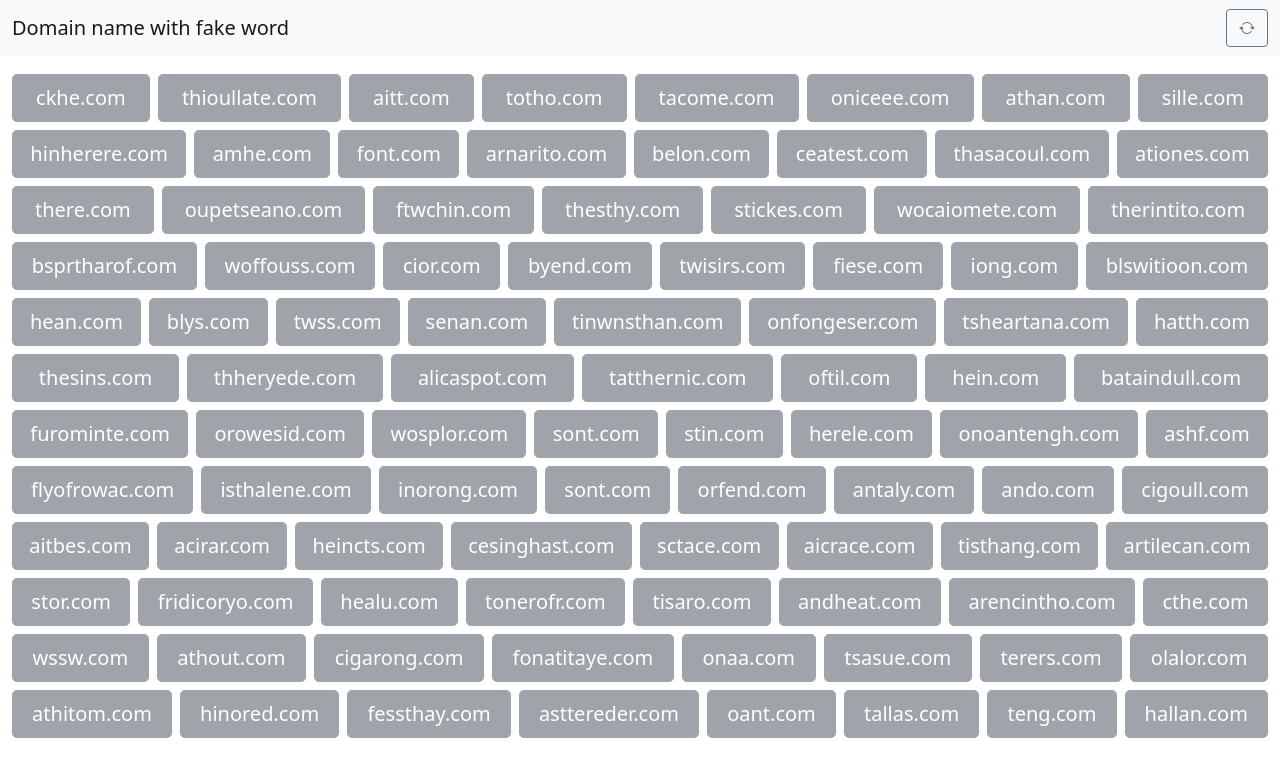
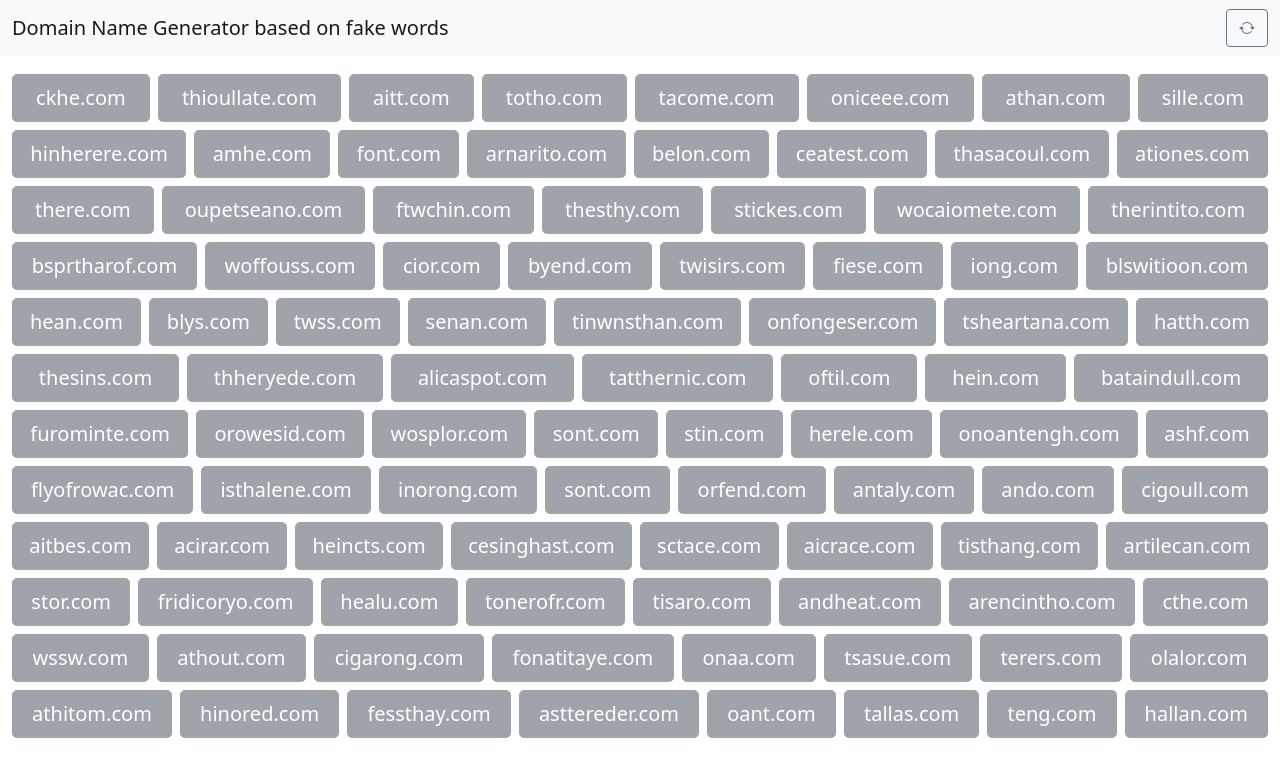
Before and after one commit to donzellt/DNG, a plain HTML site: page index.html in a window 1280 px wide. Drawn offline with nearby package versions, Linux system fonts and the light colour scheme; no server answers.

Commit message:
Update index.html

```diff
--- a/index.html
+++ b/index.html
@@ -8,21 +8,14 @@
     <!-- Bootstrap CSS -->
     <link href="https://cdn.jsdelivr.net/npm/bootstrap@5.0.0-beta3/dist/css/bootstrap.min.css" rel="stylesheet" integrity="sha384-eOJMYsd53ii+scO/bJGFsiCZc+5NDVN2yr8+0RDqr0Ql0h+rP48ckxlpbzKgwra6" crossorigin="anonymous">
     <link rel="stylesheet" href="https://cdn.jsdelivr.net/npm/bootstrap-icons@1.4.1/font/bootstrap-icons.css">
-	<title>Domain name with fake word</title>
-	<style>
-	* {
-		-webkit-appearance: none;
-		-moz-appearance: none;
-		appearance: none;
-	}
-	</style>
+	<title>Domain Name Generator based on fake words</title>
 </head>
 
 <body>
 
     <nav class="navbar fixed-top navbar-light bg-light">
 		<div class="container-fluid">
-			<a class="navbar-brand">Domain name with fake word</a>
+			<a class="navbar-brand">Domain Name Generator based on fake words</a>
 				<button class="btn btn-outline-secondary" onclick="javascript:reload();"><i class="bi bi-arrow-repeat"></i></button>
 		  </div>
     </nav>
@@ -33,7 +26,7 @@
 
 
     <template id="domain_item">
-        <a type="button" class="btn btn-secondary btn-lg flex-fill m-1 disabled" id="button" target="_blank" aria-disabled="true">
+        <a class="btn btn-secondary btn-lg flex-fill m-1 disabled" id="button" target="_blank" aria-disabled="true">
             <span id="domainName"></span>
         </a>
     </template>
```
